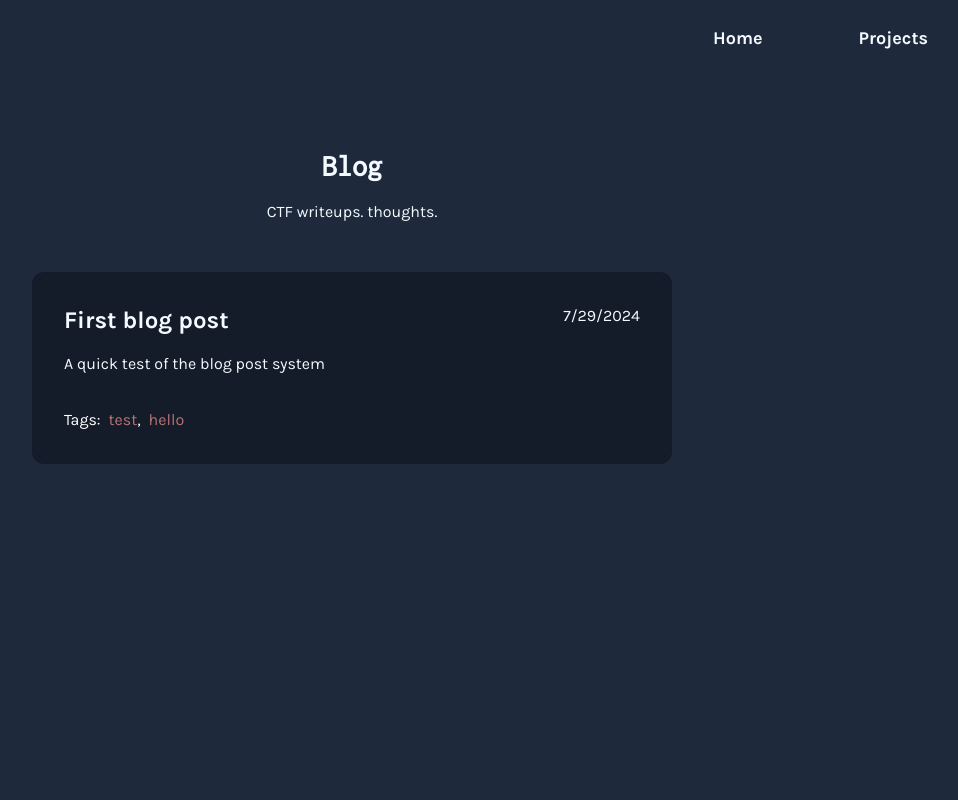
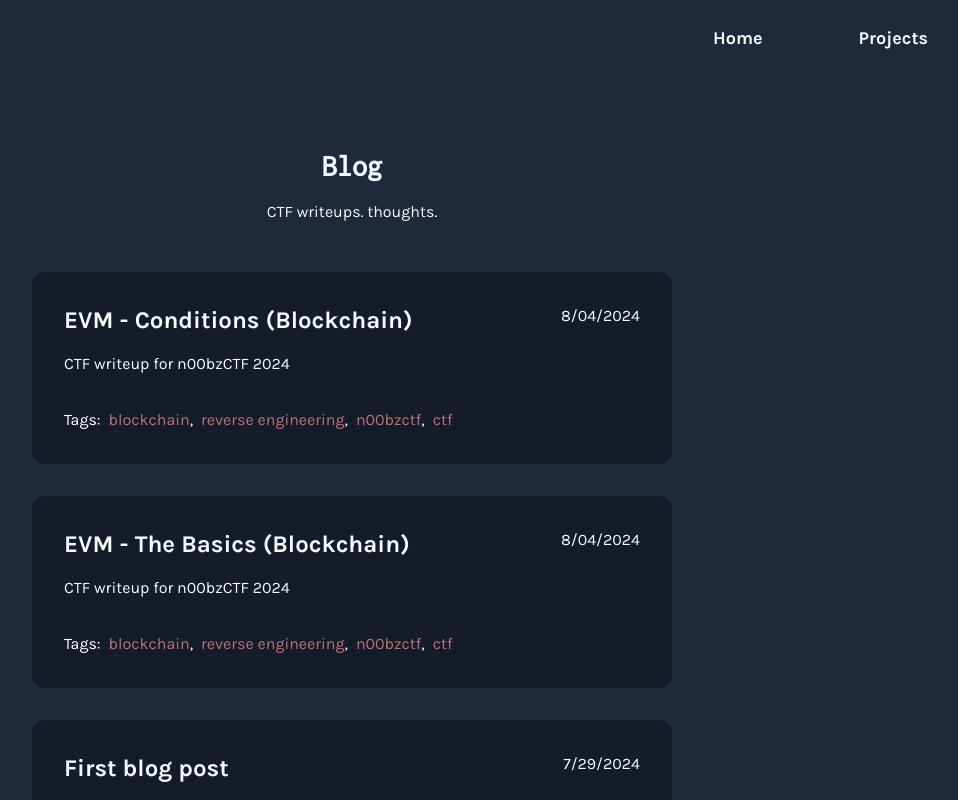
Before and after one commit to mud-ali/website, a Next.js app: page /blog in a window 1280 px wide. Shown: the top 800 px of the page, without its empty margins (288-1246 px from the left). Built offline with nearby package versions, Linux system fonts and the light colour scheme.

Commit message:
fix some blog post styling

```diff
--- a/components/BlogPost.tsx
+++ b/components/BlogPost.tsx
@@ -17,7 +17,7 @@ export default async function BlogPost(post: Blogpost) {
     let content;
     try {
         let filePath = path.join(process.cwd(), `/data/posts/${post.content}`)
-        content = fs.readFileSync(filePath);
+        content = fs.readFileSync(filePath, "utf-8");
     } catch (err) {
         console.error(err);
         content = post.content;
--- a/components/PostPreview.tsx
+++ b/components/PostPreview.tsx
@@ -22,7 +22,7 @@ export function PostPreview(info: Blogpost): ReactNode {
                 </div>
 
                 {info.description}
-                <div className="flex pt-8 pb-0">
+                <div className="flex flex-wrap pt-8 pb-0 ">
                     {
                         info.tags.length > 0 && <p className="text-white">Tags: </p>
                     }
--- a/data/blogPostsList.ts
+++ b/data/blogPostsList.ts
@@ -9,21 +9,21 @@ export const blogPostsList : Blogpost[] = [
         tags: ["test", "hello"],
         content: "one.mdx"
     }
-    //,
-    // {
-    //     title: "EVM - The Basics (Blockchain)",
-    //     description: "CTF writeup for n00bzCTF 2024",
-    //     url: "/blog/evm-basics",
-    //     date: "8/04/2024",
-    //     tags: ["blockchain", "reverse engineering", "n00bzctf", "ctf"],
-    //     content: "evm-basics.mdx"
-    // },
-    // {
-    //     title: "EVM - Conditions (Blockchain)",
-    //     description: "CTF writeup for n00bzCTF 2024",
-    //     url: "/blog/evm-conditions",
-    //     date: "8/04/2024",
-    //     tags: ["blockchain", "reverse engineering", "n00bzctf", "ctf"],
-    //     content: "evm-conditions.mdx"
-    // },
+    ,
+    {
+        title: "EVM - The Basics (Blockchain)",
+        description: "CTF writeup for n00bzCTF 2024",
+        url: "/blog/evm-basics",
+        date: "8/04/2024",
+        tags: ["blockchain", "reverse engineering", "n00bzctf", "ctf"],
+        content: "evm-basics.mdx"
+    },
+    {
+        title: "EVM - Conditions (Blockchain)",
+        description: "CTF writeup for n00bzCTF 2024",
+        url: "/blog/evm-conditions",
+        date: "8/04/2024",
+        tags: ["blockchain", "reverse engineering", "n00bzctf", "ctf"],
+        content: "evm-conditions.mdx"
+    },
 ].toReversed()
--- a/data/posts/evm-conditions.mdx
+++ b/data/posts/evm-conditions.mdx
@@ -329,7 +329,4 @@ Now, we just wrap it in the flag format:
 
 `n00bz{0xdafba0}`
 
-I definitely didn't spend thirty minutes debugging cuz I had the flag format wrong...
-😭
-
 </details>
--- a/styles/blogPost.css
+++ b/styles/blogPost.css
@@ -35,7 +35,7 @@
 }
 
 .mdx-container div.triple-code-container {
-    @apply flex flex-col md:flex-row justify-around max-w-full
+    @apply flex flex-col justify-around max-w-full
 }
 
 .mdx-container div.triple-code-container::first-child {
```
